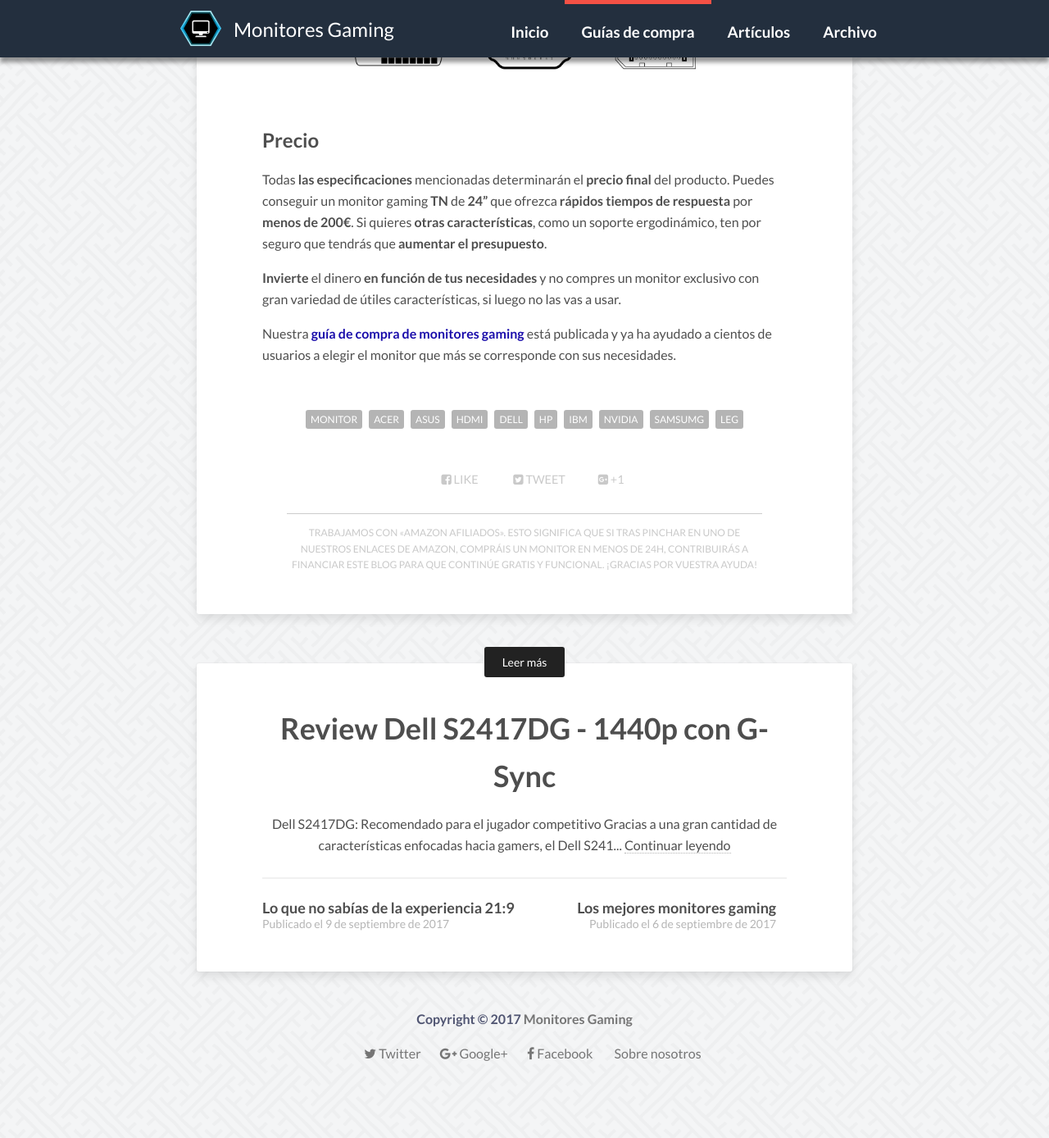
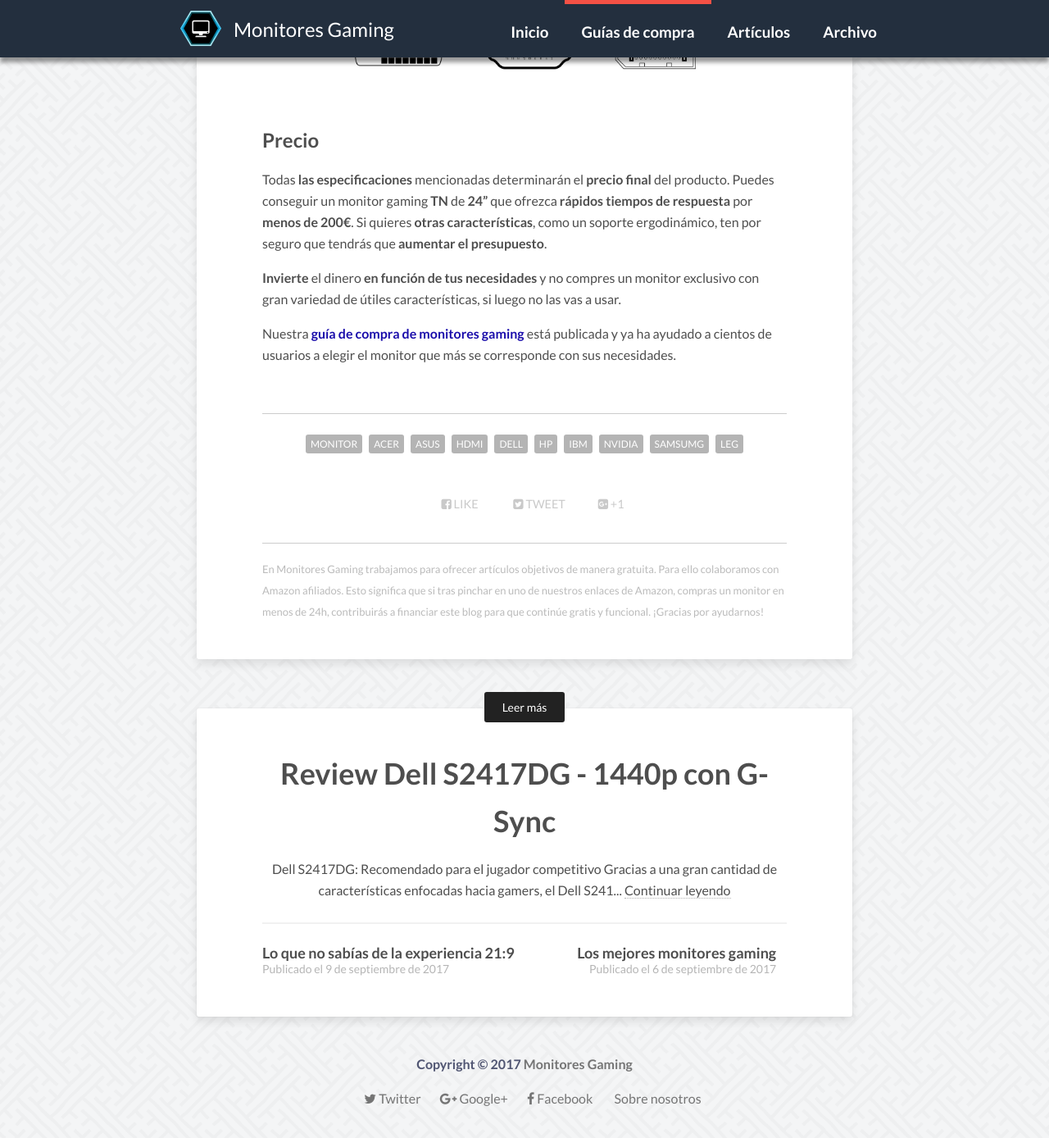
Before and after one commit to Losazul/losazul.github.io, a Jekyll site: the page built from _posts/2017-08-24-como-elegir-que-monitor-comprar.md, in a window 1280 px wide and 1400 px high, scrolled down 6378 px. Shown: the top 1388 px of the window at 82% size. Built offline with Jekyll 4.4.1, drawn with Linux system fonts in a browser that asks for light colours; nearby versions of some CDN libraries; comment, search, counter and statistics services are not loaded; before the commit the page ends 7723 px from its top, so only the background shows below that; some of the changed text lies outside the part shown.

Commit message:
arreglos footer post - amazon y demás

```diff
--- a/_includes/social-share.html
+++ b/_includes/social-share.html
@@ -9,5 +9,3 @@
     <li class="twitter"><a href="https://twitter.com/intent/tweet?text={{ site.url }}{{ page.url }}" title="Share on Twitter"><span class="count"><i class="fa fa-twitter-square"></i> Tweet</span></a></li><li class="googleplus"><a href="https://plus.google.com/share?url={{ site.url }}{{ page.url }}" title="Share on Google Plus"><span class="count"><i class="fa fa-google-plus-square"></i> +1</span></a></li>
   </ul>
 </div></div><!-- /.social-share -->
-<hr />
-Trabajamos con «Amazon afiliados». Esto significa que si tras pinchar en uno de nuestros enlaces de Amazon, compráis un monitor en menos de 24h, contribuirás a financiar este blog para que continúe gratis y funcional. ¡Gracias por vuestra ayuda!
--- a/_layouts/post.html
+++ b/_layouts/post.html
@@ -23,6 +23,7 @@
         {% endif %}
       <h1 class="post-title entry-title">{{ page.title }}</h1>
       {{ content }}
+       <br><hr />
       <footer class="entry-meta">
         <span class="entry-tags">{% for tag in page.tags %}<a href="{{ site.url }}/tags#{{ tag }}" title="Pages tagged {{ tag }}" class="tag"><span class="term">{{ tag }}</span></a>{% unless forloop.last %}{% endunless %}{% endfor %}</span>
         {% if page.modified %}<span>Updated on <span class="entry-date date updated"><time datetime="{{ page.modified }}">{{ page.modified | date: "%B %d, %Y" }}</time></span></span>
@@ -30,7 +31,8 @@
         <br>
         <span class="author vcard"><span class="fn">{{ site.owner.name }}</span></span>
         {% if page.share != false %}{% include social-share.html %}{% endif %}
-      </footer>
+      </footer><hr /><font color="#bbbbbb" size="2px">
+<b></b>En Monitores Gaming trabajamos para ofrecer artículos objetivos de manera gratuita. Para ello colaboramos con Amazon afiliados. Esto significa que si tras pinchar en uno de nuestros enlaces de Amazon, compras un monitor en menos de 24h, contribuirás a financiar este blog para que continúe gratis y funcional. ¡Gracias por ayudarnos!</font><br><br>
     </div><!-- /.entry-content -->
     {% include author.html %}
     {% if page.comments != false and site.disqus_shortname %}<section id="disqus_thread"></section><!-- /#disqus_thread -->{% endif %}
--- a/_posts/2017-08-24-como-elegir-que-monitor-comprar.md
+++ b/_posts/2017-08-24-como-elegir-que-monitor-comprar.md
@@ -94,7 +94,7 @@
 <br>
 Otra característica importante es la <b>gama de color (gamut)</b> del monitor: el <b>espectro de colores que puede reproducir</b> la pantalla. Se suele expresar en porcentajes de un espacio de color determinado.
 
-Debes <b>tener cuidado</b> con los <b>trucos matemáticos</b>. En los monitores <b>baratos</b>, los fabricantes suelen especificar <b>72% de NTSC</b>, pero esto es bastante <b>más pequeño</b> que el 100% del espacio <b>sRGB</b> - sRGB es el 90% del espacio NTSC. También verás la gama de color de un monitor especificada como <b>16,7 millones</b> o <b>1 billón</b> de colores, que es otra forma de decir <b>sGRB</b> y <b>Adobe RGB</b> o <b>DCI P3</b> respectivamente. A no ser que que trabajes en diseño gráfico, o quieras ver películas en HDR, <b>una pantalla con el 99-100% del espacio sGRB es suficiente</b>.
+Debes <b>tener cuidado</b> con los <b>trucos matemáticos</b>. En los monitores <b>baratos</b>, los fabricantes suelen especificar <b>72% de NTSC</b>, pero esto puede ser bastante <b>más pequeño</b> que el 100% del espacio <b>sRGB</b>. También verás la gama de color de un monitor especificada como <b>16,7 millones</b> o <b>1 billón</b> de colores, que es otra forma de decir <b>sGRB</b> y <b>Adobe RGB</b> o <b>DCI P3</b> respectivamente. A no ser que que trabajes en diseño gráfico, o quieras ver películas en HDR, <b>una pantalla con el 99-100% del espacio sGRB es suficiente</b>.
  <br><br>
 <font color="">	<b>Resumen de esta sección:</b></font>
 -	No te dejes engañar por trucos matemáticos en las gamas de color.
--- a/_sass/_page.scss
+++ b/_sass/_page.scss
@@ -230,7 +230,7 @@
 		}
 	}
 	.entry-meta {
-		margin: 50px 30px 30px;
+		margin: 20px 30px 20px;
 		text-align: center;
 	}
 }
```
